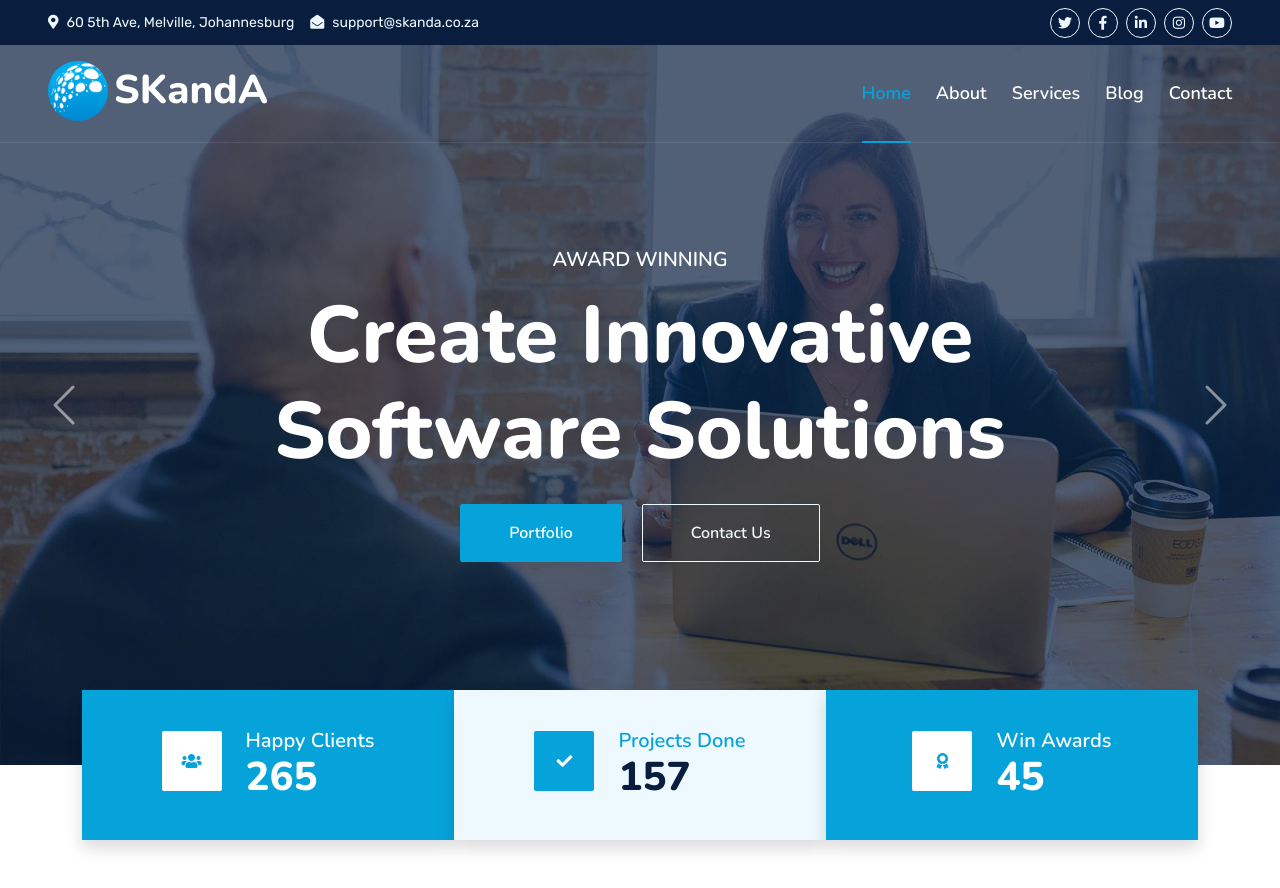
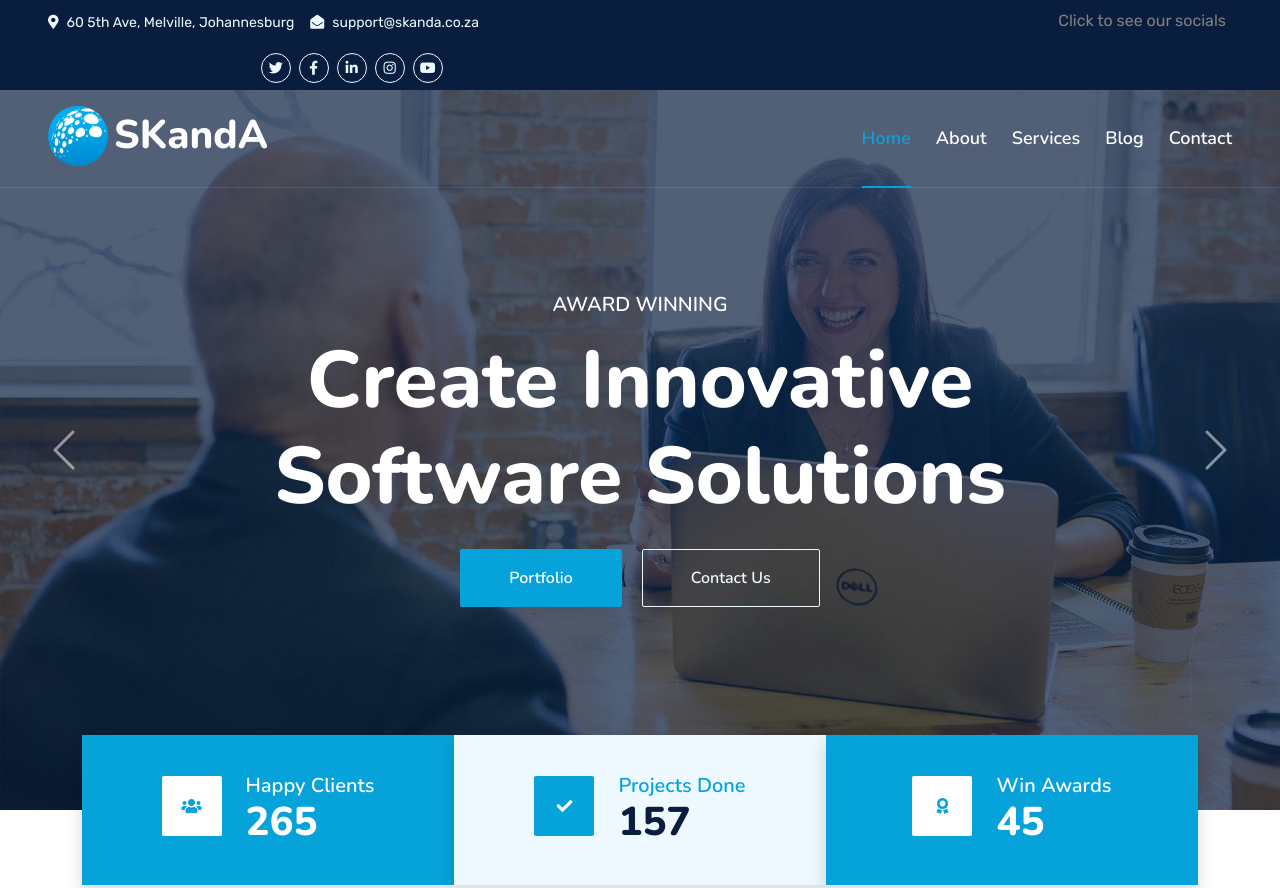
Before and after one commit to RaevenTech/Skanda1, a plain HTML site: page index.html in a window 1280 px wide. Shown: the top 888 px of the page. Drawn offline with nearby package versions, Linux system fonts and the light colour scheme.

Commit message:
toggle socials bugs

```diff
--- a/css/style.css
+++ b/css/style.css
@@ -549,3 +549,21 @@ p{
 .blog-image{
   opacity: 60%;
 }
+
+
+.topbar-btn{
+  background: none;
+  border: none;
+  color: gray;
+}
+
+.topbar-btn:hover{
+  color: slategrey;
+
+}
+#topbar-socials{
+  position: relative;
+  top: 0;
+  right: 0;
+  z-index: 7;
+}
--- a/index.html
+++ b/index.html
@@ -72,7 +72,10 @@
                     <small class="text-light"><i class="fa fa-envelope-open me-2"></i>support@skanda.co.za</small>
                 </div>
             </div>
-            <div class="col-lg-4 text-center text-lg-end">
+            <div id="topbar-see-socials" class="col-lg-4 text-center text-lg-end pt-2 " style="z-index: 5;">
+              <button class="topbar-btn" onclick="toggleTopbarSocials()">Click to see our socials</button>
+            </div>
+            <div id="topbar-socials" class="col-lg-4 text-center text-lg-end">
                 <div class="d-inline-flex align-items-center" style="height: 45px;">
                     <a class="btn btn-sm btn-outline-light btn-sm-square rounded-circle me-2" href=""><i class="fab fa-twitter fw-normal"></i></a>
                     <a class="btn btn-sm btn-outline-light btn-sm-square rounded-circle me-2" href=""><i class="fab fa-facebook-f fw-normal"></i></a>
--- a/js/main.js
+++ b/js/main.js
@@ -183,3 +183,18 @@ document.addEventListener('DOMContentLoaded', function() {
 
     // Check cookie consent on page load
     window.onload = checkCookieConsent;
+
+    function toggleTopbarSocials() {
+      let topbarSeeSocials = document.getElementById("topbar-socials")
+      if (topbarSeeSocials.style.display === "none"){
+        topbarSeeSocials.style.display = "block"
+      } else {
+        topbarSeeSocials.style.display = "none"
+      }
+      let topbarBtnSeeSocials = document.getElementById("topbar-see-socials")
+      if (topbarBtnSeeSocials.style.display ==="none"){
+        topbarBtnSeeSocials.style.display === "none"
+      } else {
+        topbarBtnSeeSocials.style.display = "block"
+      }
+    }
```
Also changed, not shown: about.html (+1 -1 lines), blog.html (+1 -1 lines), service.html (+3 -0 lines).
